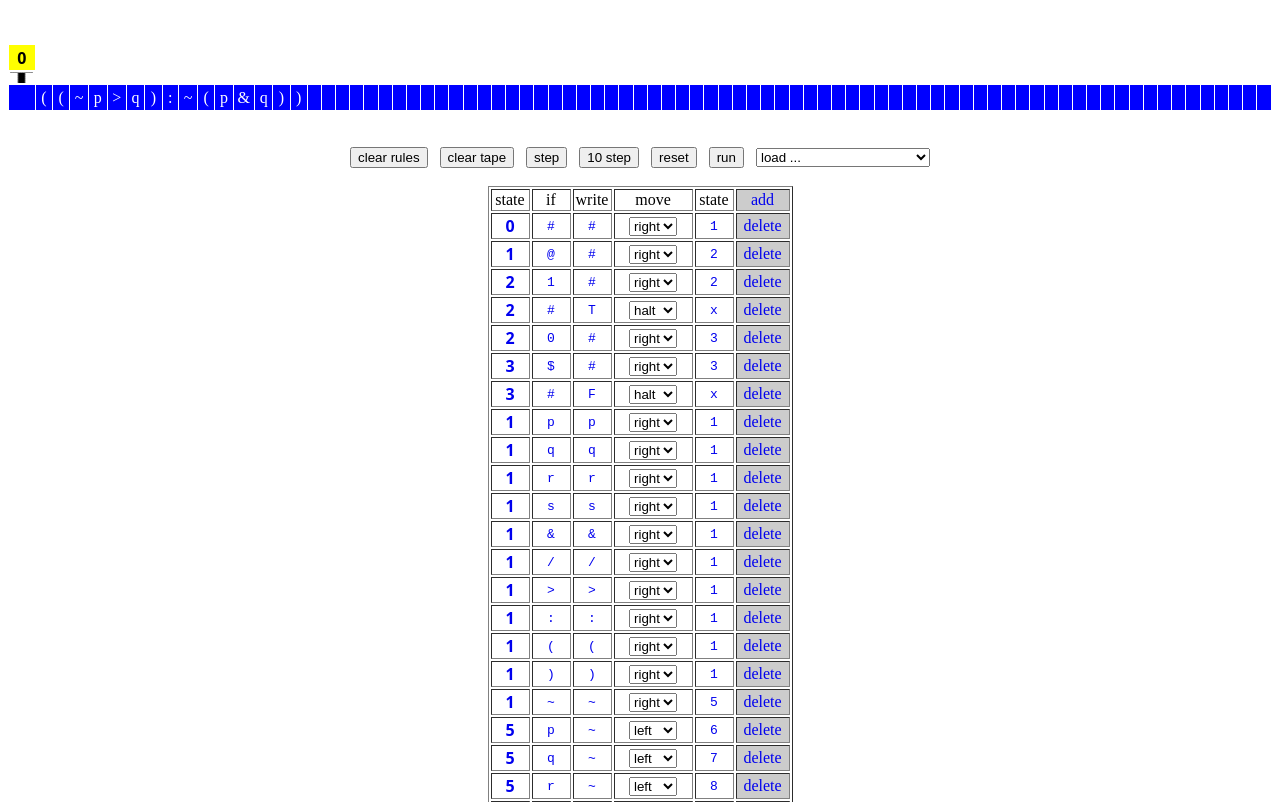
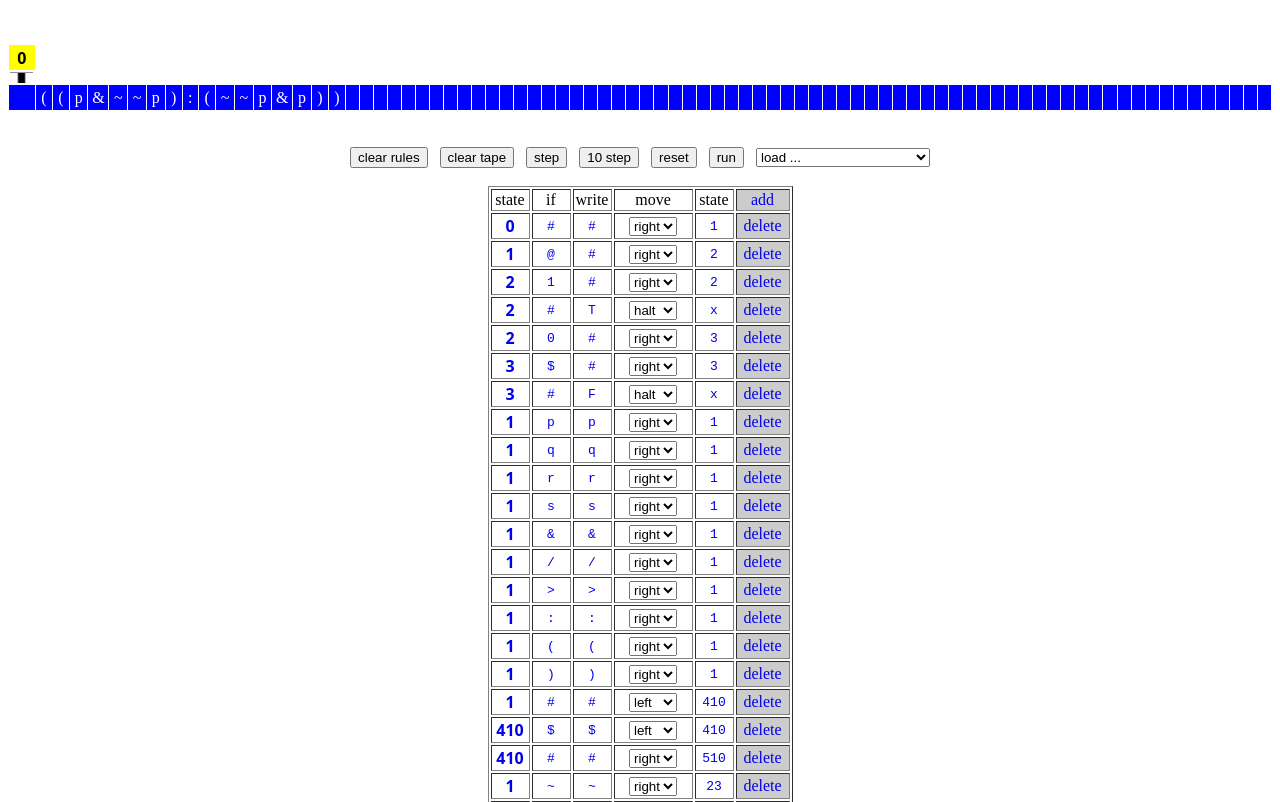
Before and after one commit to josherich/logic-turing-machine, a plain HTML site: page index.html in a window 1280 px wide. Shown: the top 802 px of the page. Drawn offline with Linux system fonts and the light colour scheme.

Commit message:
FIX: ~~ case

```diff
--- a/index.html
+++ b/index.html
@@ -150,25 +150,26 @@ programs[4] = new Array()
 	]
 
 	programs[5] = programs[5].concat(transform_negate(4))
-	programs[5] = programs[5].concat(transform_recursive_dyalic(23))
+	programs[5] = programs[5].concat(transform_recursive_dyalic(25))
 
-	programs[5] = programs[5].concat(generateCompute(57+38*0, "&", thekey[0]))
-	programs[5] = programs[5].concat(generateCompute(57+38*1, "/", thekey[1]))
-	programs[5] = programs[5].concat(generateCompute(57+38*2, ">", thekey[2]))
-	programs[5] = programs[5].concat(generateCompute(57+38*3, ":", thekey[3]))
+	programs[5] = programs[5].concat(generateCompute(59+38*0, "&", thekey[0]))
+	programs[5] = programs[5].concat(generateCompute(59+38*1, "/", thekey[1]))
+	programs[5] = programs[5].concat(generateCompute(59+38*2, ">", thekey[2]))
+	programs[5] = programs[5].concat(generateCompute(59+38*3, ":", thekey[3]))
 
-	programs[5] = programs[5].concat(generateWrite(57+38*4, "p", "0011001100110011"))
-	programs[5] = programs[5].concat(generateWrite(57+38*4 + 19, "q", "0101010101010101"))
-	programs[5] = programs[5].concat(generateWrite(57+38*4 + 19*2, "r", "0000000011111111"))
-	programs[5] = programs[5].concat(generateWrite(57+38*4 + 19*3, "s", "0000111100001111"))
+	programs[5] = programs[5].concat(generateWrite(59+38*4, "p", "0011001100110011"))
+	programs[5] = programs[5].concat(generateWrite(59+38*4 + 19, "q", "0101010101010101"))
+	programs[5] = programs[5].concat(generateWrite(59+38*4 + 19*2, "r", "0000000011111111"))
+	programs[5] = programs[5].concat(generateWrite(59+38*4 + 19*3, "s", "0000111100001111"))
 
-	programs[5] = programs[5].concat(generateNegate(57+38*4 + 19*4))
+	programs[5] = programs[5].concat(generateNegate(59+38*4 + 19*4))
 
 	programs[6] = programs[5]
 
 	tapes[4] = ["/","p","q"]
 
-	tapes[5] = "((~p>q):~(p&q))".split('')
+	// tapes[5] = "((~p>q):~(p&q))".split('')
+	tapes[5] = "((p&~~p):(~~p&p))".split('')
 
 	tapes[6] = "(((~p>q)/~(p&q)):(r&(p>s)))".split('')
 
@@ -330,6 +331,7 @@ function transform_negate(start_state) { // todo recursion
 	var right = 1, left = 0, halt = 2;
 
 	return [
+		// scan right
 		[1, "p", "p", right, 1],
 		[1, "q", "q", right, 1],
 		[1, "r", "r", right, 1],
@@ -341,17 +343,40 @@ function transform_negate(start_state) { // todo recursion
 		[1, "(", "(", right, 1],
 		[1, ")", ")", right, 1],
 
-		[1, "~", "~", right, start_state+1],
+		[1, "#", "#", left, 410],
+		[410, "$", "$", left, 410],
+		[410, "#", "#", right, 510],
+
+		[1, "~", "~", right, start_state+19],
+		[start_state+19, "~", "~", right, start_state+19],
+		[start_state+19, "p", "p", halt, start_state+1],
+		[start_state+19, "q", "q", halt, start_state+1],
+		[start_state+19, "r", "r", halt, start_state+1],
+		[start_state+19, "s", "s", halt, start_state+1],
+		[start_state+19, "(", "(", halt, start_state+1],
+		[start_state+19, ")", ")", right, 1],
+		[start_state+19, "&", "&", right, 1],
+		[start_state+19, "/", "/", right, 1],
+		[start_state+19, ">", ">", right, 1],
+		[start_state+19, ":", ":", right, 1],
+
+		[start_state+19, "#", "#", left, start_state+20],
+		// return to head
+		[start_state+20, "$", "$", left, start_state+20],
+		[start_state+20, "#", "#", right, 510],
+
+		// swap
 		[start_state+1, "p", "~", left, start_state+2],
 		[start_state+1, "q", "~", left, start_state+3],
 		[start_state+1, "r", "~", left, start_state+4],
 		[start_state+1, "s", "~", left, start_state+5],
 
-		[start_state+2, "$", "p", right, start_state+6],
-		[start_state+3, "$", "q", right, start_state+6],
-		[start_state+4, "$", "r", right, start_state+6],
-		[start_state+5, "$", "s", right, start_state+6],
-		[start_state+6, "$", "$", right, 1],
+		[start_state+2, "$", "p", left, start_state+6],
+		[start_state+3, "$", "q", left, start_state+6],
+		[start_state+4, "$", "r", left, start_state+6],
+		[start_state+5, "$", "s", left, start_state+6],
+		[start_state+6, "$", "$", left, start_state+6],
+		[start_state+6, "#", "#", right, 1],
 
 		[start_state+1, "(", "*", left, start_state+7],
 		[start_state+7, "~", "(", right, start_state+7],
@@ -379,7 +404,7 @@ function transform_negate(start_state) { // todo recursion
 
 		[start_state+17, "*", "~", left, start_state+18],
 		[start_state+18, "$", "$", left, start_state+18],
-		[start_state+18, "#", "#", right, 510],
+		[start_state+18, "#", "#", right, start_state+1],
 	]
 }
 
```
